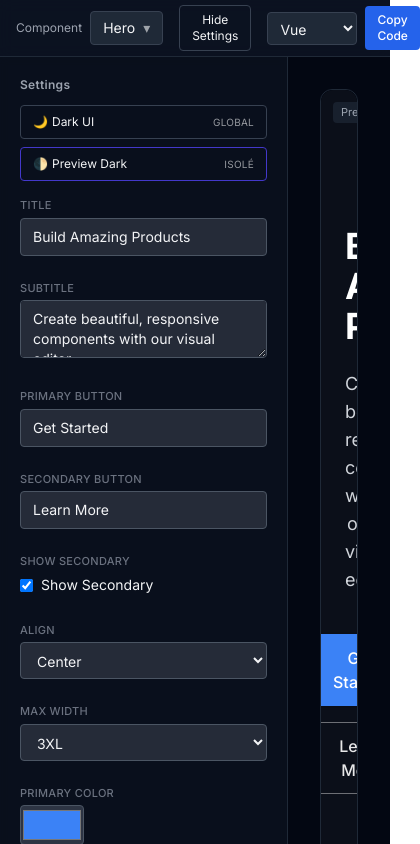
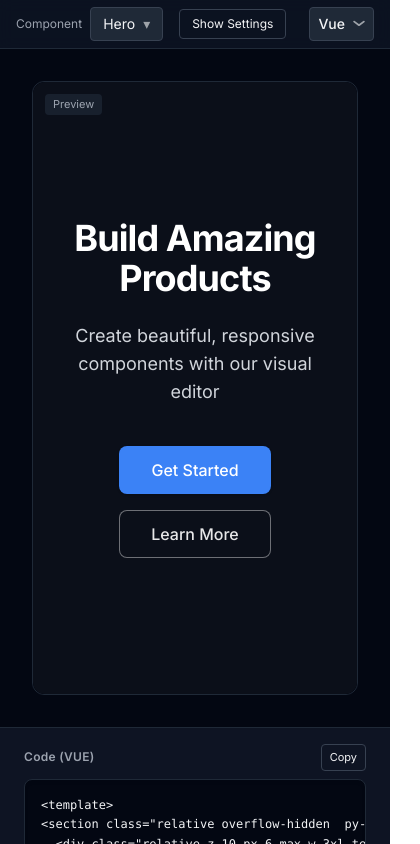
Before and after one commit to JeremieN6/tailwind-custom-component-generator, a Vue app: page / in a window 390 px wide. Shown: the top 844 px of the page, 420 px wide, since content can reach past the window. Built offline with nearby package versions, Linux system fonts and the light colour scheme.

Commit message:
feat: Enhance mobile responsiveness and language selection in FocusedBuilderView

```diff
--- a/src/views/FocusedBuilderView.vue
+++ b/src/views/FocusedBuilderView.vue
@@ -1,5 +1,5 @@
 <script setup lang="ts">
-import { ref, watchEffect, onMounted, computed } from 'vue';
+import { ref, watchEffect, onMounted, onUnmounted, computed } from 'vue';
 import { storeToRefs } from 'pinia';
 import { useComponentCustomizerStore } from '../stores/componentCustomizer';
 import DynamicEditor from '../components/DynamicEditor.vue';
@@ -15,8 +15,33 @@ const darkMode = ref(true);
 const previewDark = ref(true); // thème isolé pour la zone preview
 function togglePreviewTheme(){ previewDark.value = !previewDark.value; }
 
+// Responsive helper: track small screens to toggle slide-over behaviour
+const isMobile = ref(false);
+function updateIsMobile(){ isMobile.value = window.innerWidth < 768; }
+onMounted(()=>{
+  updateIsMobile();
+  window.addEventListener('resize', updateIsMobile);
+});
+onUnmounted(()=>{
+  window.removeEventListener('resize', updateIsMobile);
+});
+
 // Custom dropdown state for component selector
 const showComponentMenu = ref(false);
+// small screen language menu
+const showLangMenu = ref(false);
+const langOptions = [
+  { value: 'vue', label: 'Vue', short: 'VUE' },
+  { value: 'react', label: 'React', short: 'RE' },
+  { value: 'svelte', label: 'Svelte', short: 'SV' },
+  { value: 'angular', label: 'Angular', short: 'NG' },
+  { value: 'html', label: 'HTML', short: 'HTML' }
+];
+const currentLangLabel = computed(()=>{
+  const found = langOptions.find(l=>l.value===codeTab.value);
+  return found ? found.label : (codeTab.value as string);
+});
+function chooseLang(v: string){ codeTab.value = v as 'vue'|'react'|'svelte'|'angular'|'html'; showLangMenu.value = false; }
 const currentComponentLabel = computed(()=> registry.value.find(c=>c.id===componentId.value)?.label || 'Select Component');
 function chooseComponent(id: string){
   componentId.value = id; store.select(id); showComponentMenu.value = false;
@@ -25,6 +50,9 @@ function chooseComponent(id: string){
 onMounted(()=>{
   const stored = localStorage.getItem('tbuilder:dark');
   if(stored!==null) darkMode.value = stored === '1';
+  // hide editor by default on small screens
+  updateIsMobile();
+  if(isMobile.value) showEditor.value = false;
 });
 
 watchEffect(()=>{
@@ -44,7 +72,7 @@ function toggleDark(){ darkMode.value = !darkMode.value; }
   <div class="min-h-screen flex flex-col bg-white text-gray-800 dark:bg-gray-950 dark:text-gray-100 transition-colors">
   <!-- Top Toolbar -->
   <div class="border-b border-gray-200 dark:border-gray-800 bg-gray-100/70 dark:bg-gray-900/90 backdrop-blur supports-[backdrop-filter]:bg-gray-100/50 dark:supports-[backdrop-filter]:bg-gray-900/70 transition-colors relative z-50">
-      <div class="max-w-7xl mx-auto px-4 h-14 flex items-center gap-4">
+  <div class="max-w-7xl mx-auto px-4 h-12 sm:h-14 flex items-center gap-4">
         <div class="flex items-center gap-2 relative">
           <label class="text-xs text-gray-400">Component</label>
           <button @click="showComponentMenu=!showComponentMenu" class="text-sm px-3 py-1.5 rounded border focus:outline-none focus:ring-2 focus:ring-blue-500 bg-white text-gray-900 border-gray-300 dark:bg-gray-800 dark:text-gray-100 dark:border-gray-700 flex items-center gap-2">
@@ -61,23 +89,47 @@ function toggleDark(){ darkMode.value = !darkMode.value; }
         </div>
         <button @click="showEditor = !showEditor" class="text-xs px-3 py-1.5 rounded border border-gray-300 dark:border-gray-700 hover:bg-gray-200 dark:hover:bg-gray-800 transition">{{ showEditor ? 'Hide' : 'Show' }} Settings</button>
         <div class="ml-auto flex items-center gap-2">
-          <select v-model="codeTab" class="bg-white dark:bg-gray-800 text-sm px-2 py-1.5 rounded border border-gray-300 dark:border-gray-700">
+          <!-- full select for md+ screens -->
+          <select v-model="codeTab" class="hidden sm:inline-flex bg-white dark:bg-gray-800 text-sm px-2 py-1.5 rounded border border-gray-300 dark:border-gray-700">
             <option value="vue">Vue</option>
             <option value="react">React</option>
             <option value="svelte">Svelte</option>
             <option value="angular">Angular</option>
             <option value="html">HTML</option>
           </select>
-          <button @click="copyCode" class="text-xs px-3 py-1.5 rounded bg-blue-600 hover:bg-blue-500 font-medium text-white">{{ copied ? 'Copied!' : 'Copy Code' }}</button>
+          <!-- compact mobile picker -->
+          <div class="relative inline-block sm:hidden">
+            <button @click="showLangMenu = !showLangMenu" class="inline-flex items-center px-2 py-1.5 rounded border border-gray-300 dark:border-gray-700 bg-white dark:bg-gray-800 text-sm">
+              <span class="font-medium">{{ currentLangLabel }}</span>
+              <svg class="ml-2 h-3 w-3 opacity-60" viewBox="0 0 10 6" fill="none" xmlns="http://www.w3.org/2000/svg"><path d="M1 1l4 3 4-3" stroke="currentColor" stroke-width="1.5" stroke-linecap="round" stroke-linejoin="round"></path></svg>
+            </button>
+            <div v-if="showLangMenu" class="absolute right-0 mt-2 w-36 bg-white dark:bg-gray-800 border border-gray-200 dark:border-gray-700 rounded shadow-lg z-50">
+              <ul>
+                <li v-for="opt in langOptions" :key="opt.value">
+                  <button @click="chooseLang(opt.value)" class="w-full text-left px-3 py-2 text-sm hover:bg-gray-100 dark:hover:bg-gray-700">{{ opt.label }}</button>
+                </li>
+              </ul>
+            </div>
+          </div>
+          <button @click="copyCode" class="hidden sm:inline-flex text-xs px-3 py-1.5 rounded bg-blue-600 hover:bg-blue-500 font-medium text-white">{{ copied ? 'Copied!' : 'Copy Code' }}</button>
         </div>
       </div>
     </div>
 
     <!-- Main Content Area -->
   <div class="flex flex-1 overflow-hidden relative z-0">
-      <!-- Editor Sidebar -->
-  <aside v-if="showEditor" class="w-72 border-r border-gray-200 dark:border-gray-800 bg-gray-50/80 dark:bg-gray-900/50 overflow-y-auto p-5 space-y-6 backdrop-blur-sm transition-colors relative z-10">
+      <!-- Mobile overlay when sidebar open -->
+      <div v-if="isMobile && showEditor" @click="showEditor=false" class="fixed inset-0 bg-black/40 z-30 md:hidden"></div>
+      <!-- Editor Sidebar: slide-over on mobile, static on md+ -->
+  <aside v-show="showEditor" :class="[
+      'border-r border-gray-200 dark:border-gray-800 bg-gray-50/80 dark:bg-gray-900/50 overflow-y-auto p-5 space-y-6 backdrop-blur-sm transition-transform duration-200 ease-out z-40',
+      isMobile ? 'fixed top-0 left-0 h-full w-4/5 max-w-xs shadow-lg' : 'w-72 relative'
+    ]">
         <div>
+          <div class="flex items-center justify-between mb-4 md:hidden">
+            <h2 class="text-sm font-semibold">Settings</h2>
+            <button @click="showEditor=false" class="text-sm px-2 py-1 rounded border border-gray-300 dark:border-gray-700 bg-white dark:bg-gray-800">Close</button>
+          </div>
           <h2 class="text-xs font-semibold tracking-wide text-gray-400 mb-3">Settings</h2>
           <div class="space-y-2 mb-4">
             <button @click="toggleDark" class="w-full text-xs px-3 py-2 rounded border border-gray-300 dark:border-gray-700 hover:bg-gray-200 dark:hover:bg-gray-800 transition flex items-center justify-between">
@@ -111,7 +163,7 @@ function toggleDark(){ darkMode.value = !darkMode.value; }
             </div>
           </div>
         </div>
-  <div class="border-t border-gray-200 dark:border-gray-800 bg-gray-50 dark:bg-gray-900/80 transition-colors">
+  <div class="border-t border-gray-200 dark:border-gray-800 bg-gray-50 dark:bg-gray-900/80 transition-colors relative z-50 md:z-auto">
           <div class="max-w-[1400px] mx-auto px-6 py-4">
             <div class="flex items-center justify-between mb-2">
               <h3 class="text-xs font-semibold tracking-wide text-gray-400">Code ({{ codeTab.toUpperCase() }})</h3>
```
